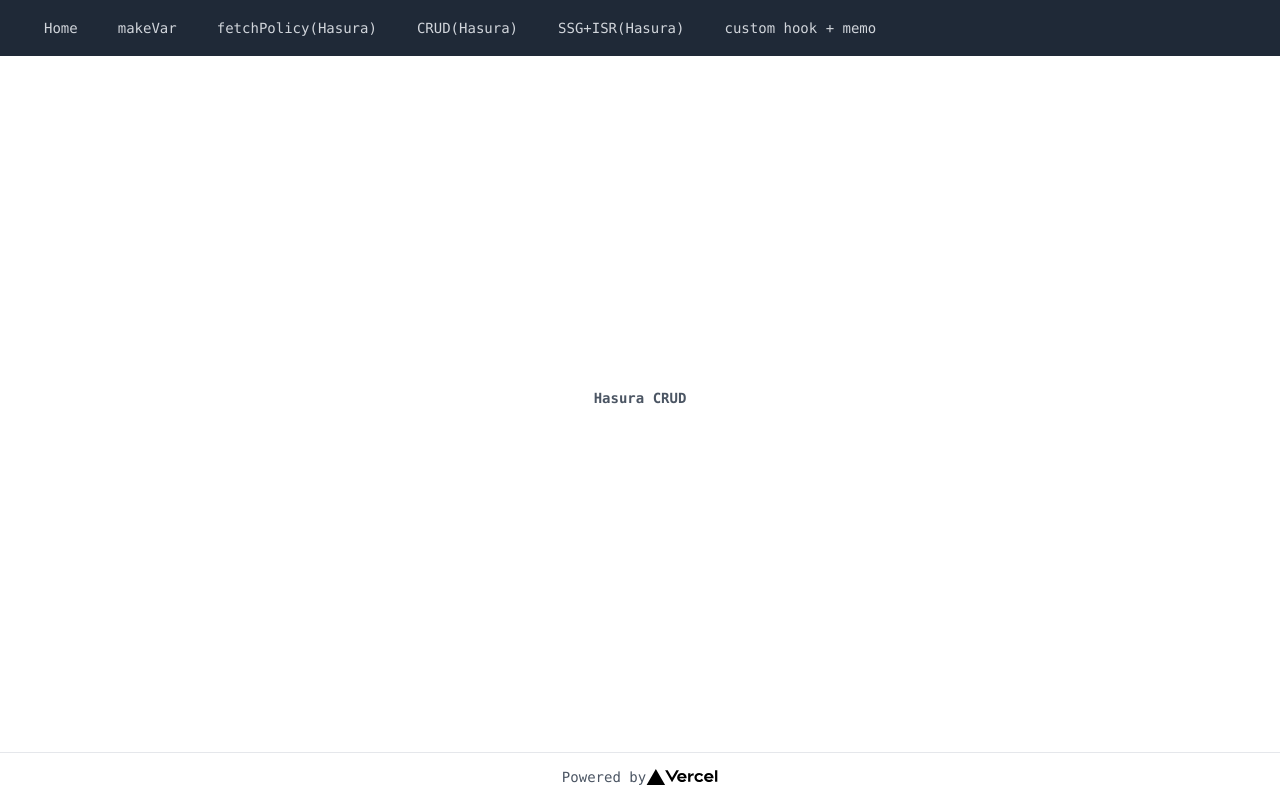
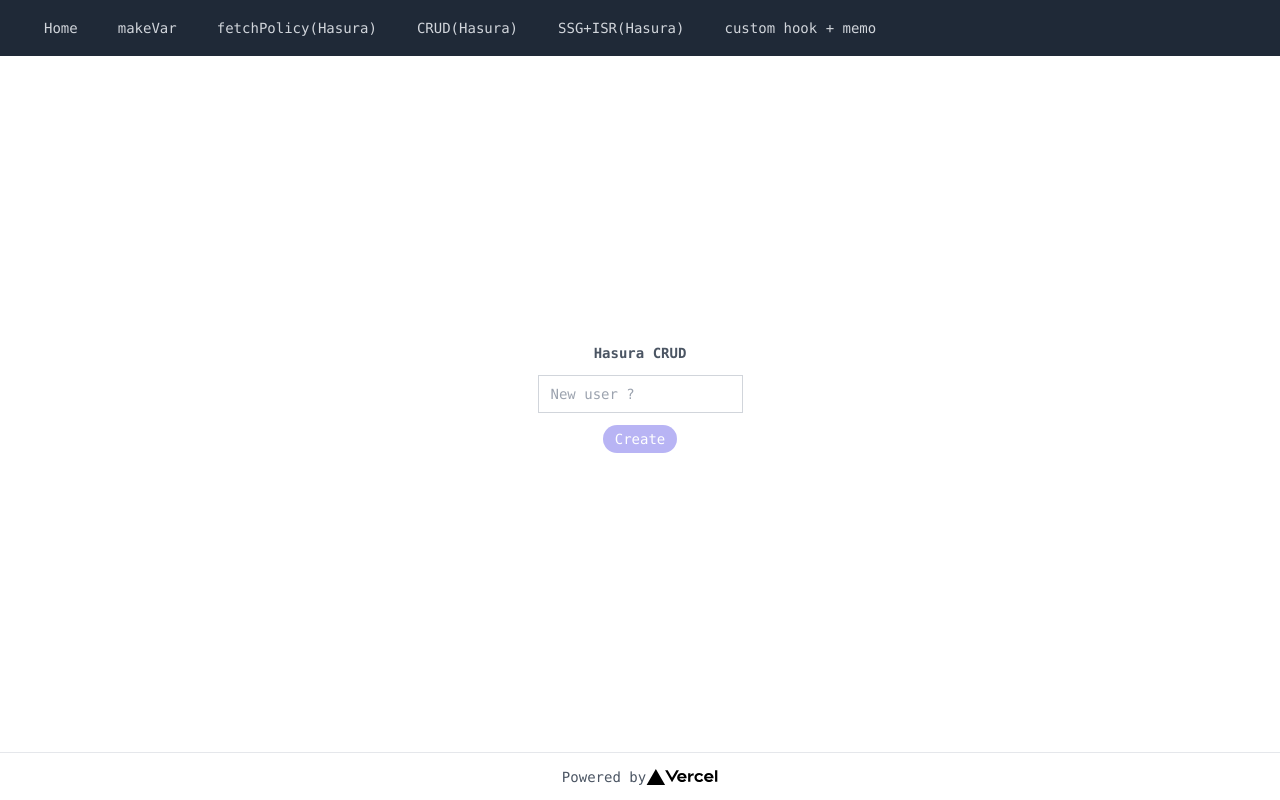
Before and after one commit to torachiro/learn-modern-frontend, a Next.js app: page /hasura-crud in a window 1280 px wide. Built offline with nearby package versions, Linux system fonts and the light colour scheme; no server answers.

Commit message:
ユーザー追加・更新処理実装

```diff
--- a/pages/hasura-crud.tsx
+++ b/pages/hasura-crud.tsx
@@ -1,3 +1,7 @@
+import { useState, useEffect } from 'react'
+import { useForm, SubmitHandler, SubmitErrorHandler } from 'react-hook-form'
+import { zodResolver } from '@hookform/resolvers/zod'
+import { z } from 'zod'
 import { useQuery, useMutation } from '@apollo/client'
 import {
   GET_USERS,
@@ -14,14 +18,40 @@ import {
 } from '../types/generated/graphql'
 import { Layout } from '../components/Layout'
 
+const schema = z.object({
+  editedUserName: z.string().min(1, { message: '※入力必須の項目です。' }),
+})
+type Schema = z.infer<typeof schema>
+
+type EditedUser = {
+  id: string
+  name: string
+}
+
 const HasuraCRUD = (): JSX.Element => {
+  const [editedUser, setEditedUser] = useState<EditedUser>({ id: '', name: '' })
+  const {
+    register,
+    watch,
+    setValue,
+    handleSubmit,
+    formState: { isDirty, errors },
+  } = useForm<Schema>({
+    defaultValues: { editedUserName: '' },
+    resolver: zodResolver(schema),
+  })
+
   const { data, error } = useQuery<GetUsersQuery>(GET_USERS, {
     fetchPolicy: 'cache-and-network',
   })
   const [update_users_by_pk] = useMutation<UpdateUserMutation>(UPDATE_USER)
   const [insert_users_one] = useMutation<CreateUserMutation>(CREATE_USER, {
-    update(cache, { data: { insert_users_one } }) {
-      const cacheId = cache.identify(insert_users_one)
+    update(cache, { data }) {
+      if (data?.insert_users_one) {
+        const cacheId: string | undefined = cache.identify(
+          data.insert_users_one
+        )
+        if (cacheId) {
           cache.modify({
             fields: {
               users(existingUsers, { toReference }) {
@@ -29,24 +59,101 @@ const HasuraCRUD = (): JSX.Element => {
               },
             },
           })
+        }
+      }
     },
   })
   const [delete_users_by_pk] = useMutation<DeleteUserMutation>(DELETE_USER, {
-    update(cache, { data: { delete_users_by_pk } }) {
+    update(cache, { data }) {
+      if (data) {
         cache.modify({
           fields: {
             users(existingUsers, { readField }) {
               return existingUsers.filter(
-              (user) => delete_users_by_pk.id !== readField('id', user)
+                (user: EditedUser) =>
+                  data.delete_users_by_pk?.id !== readField('id', user)
               )
             },
           },
         })
+      }
     },
   })
+
+  const onSubmit: SubmitHandler<Schema> = async (data, e) => {
+    if (editedUser.id) {
+      try {
+        await update_users_by_pk({
+          variables: {
+            id: editedUser.id,
+            name: editedUser.name,
+          },
+        })
+      } catch (err) {
+        if (error instanceof Error) {
+          console.log(error.message)
+        }
+      }
+      setEditedUser({ id: '', name: '' })
+      setValue('editedUserName', '')
+    } else {
+      try {
+        await insert_users_one({
+          variables: {
+            name: editedUser.name,
+          },
+        })
+      } catch (err) {
+        if (error instanceof Error) {
+          console.log(error.message)
+        }
+      }
+      setEditedUser({ id: '', name: '' })
+      setValue('editedUserName', '')
+    }
+  }
+
+  const onError: SubmitErrorHandler<Schema> = (errors, e) => {
+    //console.log(errors, e)
+  }
+
+  // const editedUserNameValue = watch('editedUserName')
+  // console.log('editedUserNameValue', editedUserNameValue)
+  useEffect(() => {
+    const subscription = watch((value, { name, type }) => {
+      if (
+        name === 'editedUserName' &&
+        value?.editedUserName &&
+        value?.editedUserName !== editedUser.name
+      ) {
+        setEditedUser({ ...editedUser, name: value.editedUserName })
+      }
+      console.log(value, name, type)
+    })
+    return () => subscription.unsubscribe()
+  }, [watch, editedUser])
+
   return (
     <Layout title="Hasura CRUD">
       <p className="mb-3 font-bold">Hasura CRUD</p>
+      <form
+        className="flex flex-col justify-center items-center"
+        onSubmit={handleSubmit(onSubmit, onError)}
+      >
+        <input
+          className="px-3 py-2 border border-gray-300"
+          placeholder="New user ?"
+          {...register('editedUserName')}
+        />
+        <button
+          disabled={!editedUser.name}
+          className="disabled:opacity-40 my-3 py-1 px-3 text-white bg-indigo-600 hover:bg-indigo-700 rounded-2xl focus:outline-none"
+          data-testid="new"
+          type="submit"
+        >
+          {editedUser.id ? 'Update' : 'Create'}
+        </button>
+      </form>
     </Layout>
   )
 }
```
Lines whose indentation alone changed are shown as unchanged.
